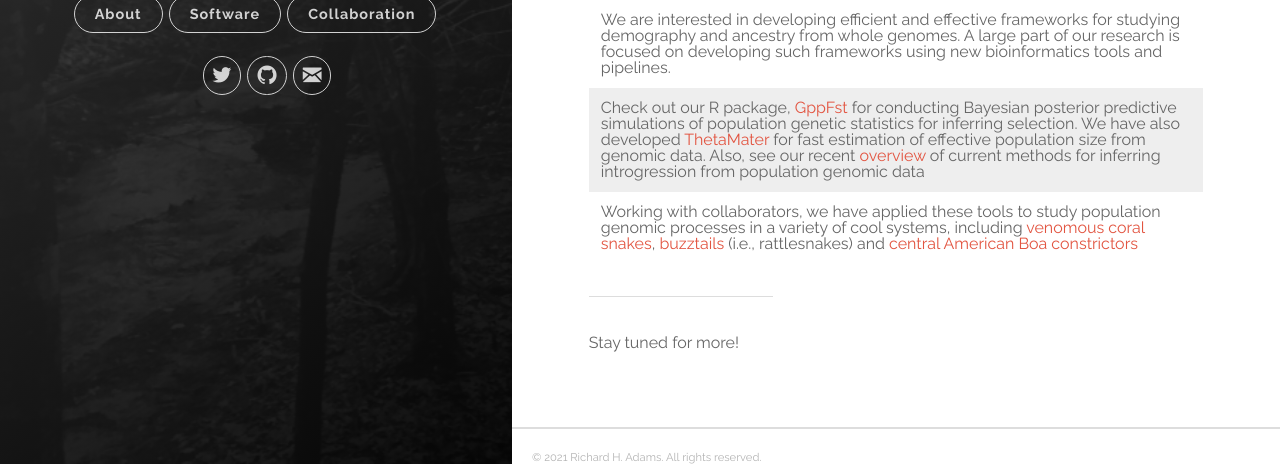
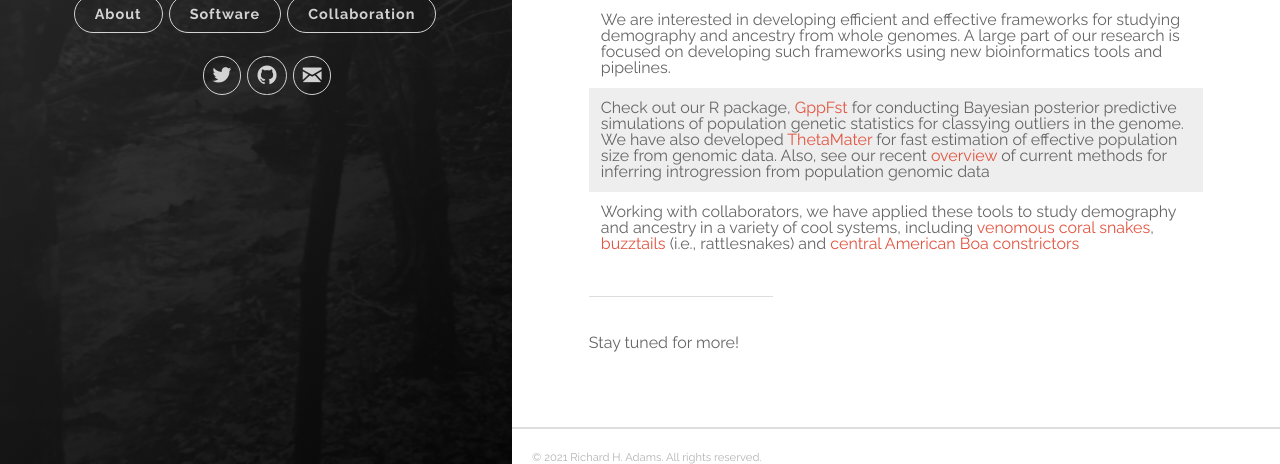
Before and after one commit to rhaTESTrha/Research, a Jekyll site: the page built from _posts/2019-11-08-research3.markdown, in a window 1280 px wide and 1361 px high. Shown: the part 897-1361 px from the top of the window. Built offline with Jekyll 4.4.1, drawn with Linux system fonts in a browser that asks for light colours.

Commit message:
Update 2019-11-08-research3.markdown

```diff
--- a/_posts/2019-11-08-research3.markdown
+++ b/_posts/2019-11-08-research3.markdown
@@ -8,8 +8,8 @@ categories: [jekyll]
 ![image tooltip here](images/Box6.pdf)![image tooltip here](images/PopGen.pdf)
 
 | We are interested in developing efficient and effective frameworks for studying demography and ancestry from whole genomes. A large part of our research is focused on developing such frameworks using new bioinformatics tools and pipelines.|
-| Check out our R package, [GppFst](https://academic.oup.com/bioinformatics/article/33/9/1414/2736363) for conducting Bayesian posterior predictive simulations of population genetic statistics for inferring selection. We have also developed [ThetaMater](https://academic.oup.com/bioinformatics/article/34/6/1072/4670681) for fast estimation of effective population size from genomic data. Also, see our recent [overview](https://link.springer.com/article/10.1007/s40610-019-00120-0) of current methods for inferring introgression from population genomic data|
-| Working with collaborators, we have applied these tools to study population genomic processes in a variety of cool systems, including [venomous coral snakes](https://www.sciencedirect.com/science/article/abs/pii/S1055790320300427?via%3Dihub), [buzztails](https://academic.oup.com/biolinnean/article/128/1/149/5523649) (i.e., rattlesnakes) and [central American Boa constrictors](https://academic.oup.com/gbe/article/11/11/3123/5603307?rss=1) |
+| Check out our R package, [GppFst](https://academic.oup.com/bioinformatics/article/33/9/1414/2736363) for conducting Bayesian posterior predictive simulations of population genetic statistics for classying outliers in the genome. We have also developed [ThetaMater](https://academic.oup.com/bioinformatics/article/34/6/1072/4670681) for fast estimation of effective population size from genomic data. Also, see our recent [overview](https://link.springer.com/article/10.1007/s40610-019-00120-0) of current methods for inferring introgression from population genomic data|
+| Working with collaborators, we have applied these tools to study demography and ancestry in a variety of cool systems, including [venomous coral snakes](https://www.sciencedirect.com/science/article/abs/pii/S1055790320300427?via%3Dihub), [buzztails](https://academic.oup.com/biolinnean/article/128/1/149/5523649) (i.e., rattlesnakes) and [central American Boa constrictors](https://academic.oup.com/gbe/article/11/11/3123/5603307?rss=1) |
 
 
 
```
